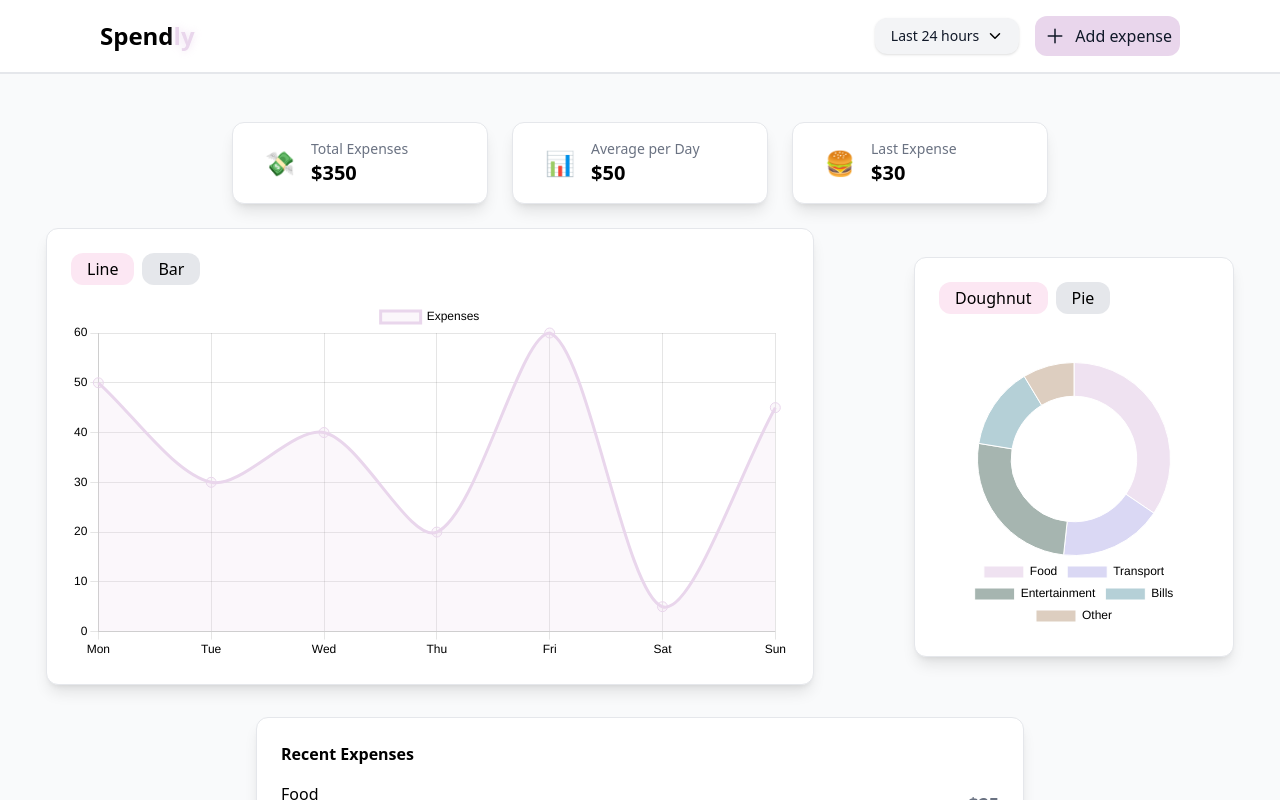
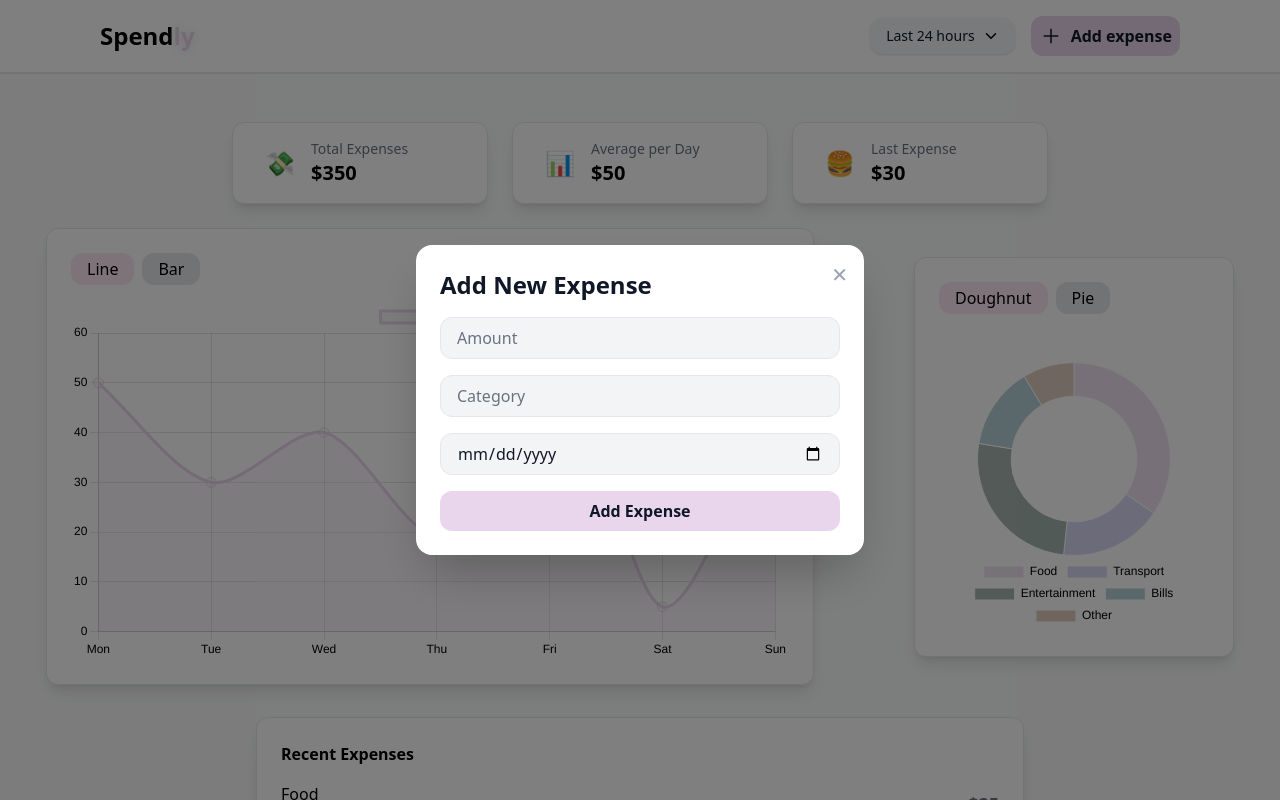
Before and after one commit to tvsxar/expense-flow, a React (Vite) app in the folder frontend/: page / in a window 1280 px wide. Both pictures are taken after a click on the button "Add expense". Shown: the top 800 px of the page. Built offline with nearby package versions, Linux system fonts and the light colour scheme.

Commit message:
add ExpenseModal, refactor DashboardPage, input handling

```diff
--- a/frontend/src/components/DropdownButton.jsx
+++ b/frontend/src/components/DropdownButton.jsx
@@ -1,6 +1,6 @@
 import arrowIcon from "../assets/chevron-down-outline.svg";
 
-function DropdownButton({ isOpen, toggleDropdown }) {
+function DropdownButton({ isDropdownOpen, toggleDropdown }) {
   return (
     <div className="relative">
       <button
@@ -13,12 +13,12 @@ function DropdownButton({ isOpen, toggleDropdown }) {
           src={arrowIcon}
           alt="arrow"
           className={`w-4 h-4 transition-transform ${
-            isOpen ? "rotate-180" : "rotate-0"
+            isDropdownOpen ? "rotate-180" : "rotate-0"
           }`}
         />
       </button>
 
-      {isOpen && (
+      {isDropdownOpen && (
         <div className="absolute right-0 mt-2 w-36 bg-white border border-gray-200 rounded-lg shadow-lg z-10">
           <button
             className={`block w-full text-left px-4 py-2 text-sm hover:bg-gray-100 hover:rounded-t-lg cursor-pointer`}
--- /dev/null
+++ b/frontend/src/components/ExpenseModal.jsx
@@ -0,0 +1,68 @@
+function ExpenseModal({ expenseData, handleCloseModal, handleInputChange }) {
+  return (
+    <div onClick={handleCloseModal}
+    className="fixed inset-0 z-50 flex items-center justify-center bg-black/50">
+      <div onClick={(e) => e.stopPropagation()}
+      className="bg-white rounded-2xl shadow-2xl w-full max-w-md p-6 relative">
+        <button
+          onClick={handleCloseModal}
+          className="absolute text-xl cursor-pointer top-4 right-4 text-gray-400
+          hover:text-[#E9D6EC] hover:drop-shadow-[0_0_6px_rgba(233,214,236,0.7)] transition-all"
+        >
+          ✕
+        </button>
+
+        <h2 className="text-2xl font-bold text-gray-900 mb-4">
+          Add New Expense
+        </h2>
+
+        <div className="flex flex-col gap-4">
+          <input
+            onChange={handleInputChange}
+            onKeyDown={(e) => {
+              if (e.key === "-" || e.key === "e") e.preventDefault();
+            }}
+            type="number"
+            name="amount"
+            value={expenseData.amount}
+            placeholder="Amount"
+            min="0.1"
+            step="0.1"
+            className="bg-gray-100 text-gray-900 placeholder-gray-500 px-4 py-2
+            rounded-xl border border-gray-200 focus:border-[#E9D6EC]
+            focus:drop-shadow-[0_0_6px_rgba(233,214,236,0.7)] transition-all"
+          />
+          <input
+            onChange={handleInputChange}
+            type="text"
+            name="category"
+            value={expenseData.category}
+            placeholder="Category"
+            className="bg-gray-100 text-gray-900 placeholder-gray-500 px-4 py-2
+            rounded-xl border border-gray-200 focus:border-[#E9D6EC]
+            focus:drop-shadow-[0_0_6px_rgba(233,214,236,0.7)] transition-all"
+          />
+          <input
+            onChange={handleInputChange}
+            type="date"
+            name="date"
+            value={expenseData.date}
+            className="bg-gray-100 text-gray-900 px-4 py-2 rounded-xl border
+             border-gray-200 focus:border-[#E9D6EC] focus:drop-shadow-[0_0_6px_rgba(233,214,236,0.7)]
+             transition-all"
+          />
+
+          <button
+            type="submit"
+            className="bg-[#E9D6EC] text-gray-900 font-semibold py-2 rounded-xl
+            hover:bg-[#E0C2E6] hover:drop-shadow-[0_0_8px_rgba(233,214,236,0.7)] transition-all cursor-pointer"
+          >
+            Add Expense
+          </button>
+        </div>
+      </div>
+    </div>
+  );
+}
+
+export default ExpenseModal;
--- a/frontend/src/components/Navbar.jsx
+++ b/frontend/src/components/Navbar.jsx
@@ -1,13 +1,7 @@
 import addIcon from "../assets/add-outline.svg";
-import { useState } from "react";
 import DropdownButton from './DropdownButton';
 
-function Navbar() {
-  const [isOpen, setIsOpen] = useState(false);
-
-  const toggleDropdown = () => {
-    setIsOpen(!isOpen);
-  }
+function Navbar({ isDropdownOpen, toggleDropdown, handleOpenModal }) {
 
   return (
     <nav className="flex items-center justify-between bg-white select-none border-b-2 border-gray-200 py-4 px-4 sm:px-12 lg:px-25">
@@ -19,12 +13,12 @@ function Navbar() {
       </div>
 
       <div className="flex items-center gap-4">
-        <DropdownButton isOpen={isOpen} toggleDropdown={toggleDropdown} />
+        <DropdownButton isDropdownOpen={isDropdownOpen} toggleDropdown={toggleDropdown} />
 
-        <button
+        <button onClick={handleOpenModal}
           className="flex items-center gap-2 cursor-pointer text-gray-900 bg-[#E9D6EC] rounded-xl p-2
          hover:bg-[#E0C2E6] hover:drop-shadow-[0_0_4px_rgba(233,214,236,0.7)]
-         active:scale-105"
+         active:scale-102 font-semibold"
         >
           <img src={addIcon} alt="add" className="w-6 h-6" />
           Add expense
--- a/frontend/src/pages/DashboardPage.jsx
+++ b/frontend/src/pages/DashboardPage.jsx
@@ -1,13 +1,48 @@
+import { useState } from "react";
 import Navbar from "../components/Navbar";
 import Footer from "../components/Footer";
 import SummaryCards from "../components/SummaryCards";
 import ExpensesCharts from "../components/ExpensesCharts";
 import ExpensesList from "../components/ExpensesList";
+import ExpenseModal from "../components/ExpenseModal";
 
 function DashboardPage() {
+  const [isModalOpen, setIsModalOpen] = useState(false);
+  const [isDropdownOpen, setIsDropdownOpen] = useState(false);
+  const [expenseData, setExpenseData] = useState({
+    category: "",
+    amount: "",
+    date: "",
+  });
+
+  const toggleDropdown = () => {
+    setIsDropdownOpen(!isDropdownOpen);
+  };
+
+  const handleOpenModal = () => {
+    setIsModalOpen(true);
+  };
+
+  const handleCloseModal = () => {
+    setIsModalOpen(false);
+  };
+
+  const handleInputChange = (e) => {
+    const { name, value } = e.target;
+
+    setExpenseData((prev) => ({
+      ...prev,
+      [name]: name === "amount" ? value.replace(/[^0-9.]/g, 0) :value,
+    }));
+  };
+
   return (
     <div className="min-h-screen flex flex-col bg-gray-50">
-      <Navbar />
+      <Navbar
+        isDropdownOpen={isDropdownOpen}
+        toggleDropdown={toggleDropdown}
+        handleOpenModal={handleOpenModal}
+      />
 
       <div className="flex-1 py-12">
         <SummaryCards />
@@ -15,6 +50,14 @@ function DashboardPage() {
         <ExpensesList />
       </div>
 
+      {isModalOpen && (
+        <ExpenseModal
+          expenseData={expenseData}
+          handleCloseModal={handleCloseModal}
+          handleInputChange={handleInputChange}
+        />
+      )}
+
       <Footer />
     </div>
   );
```
